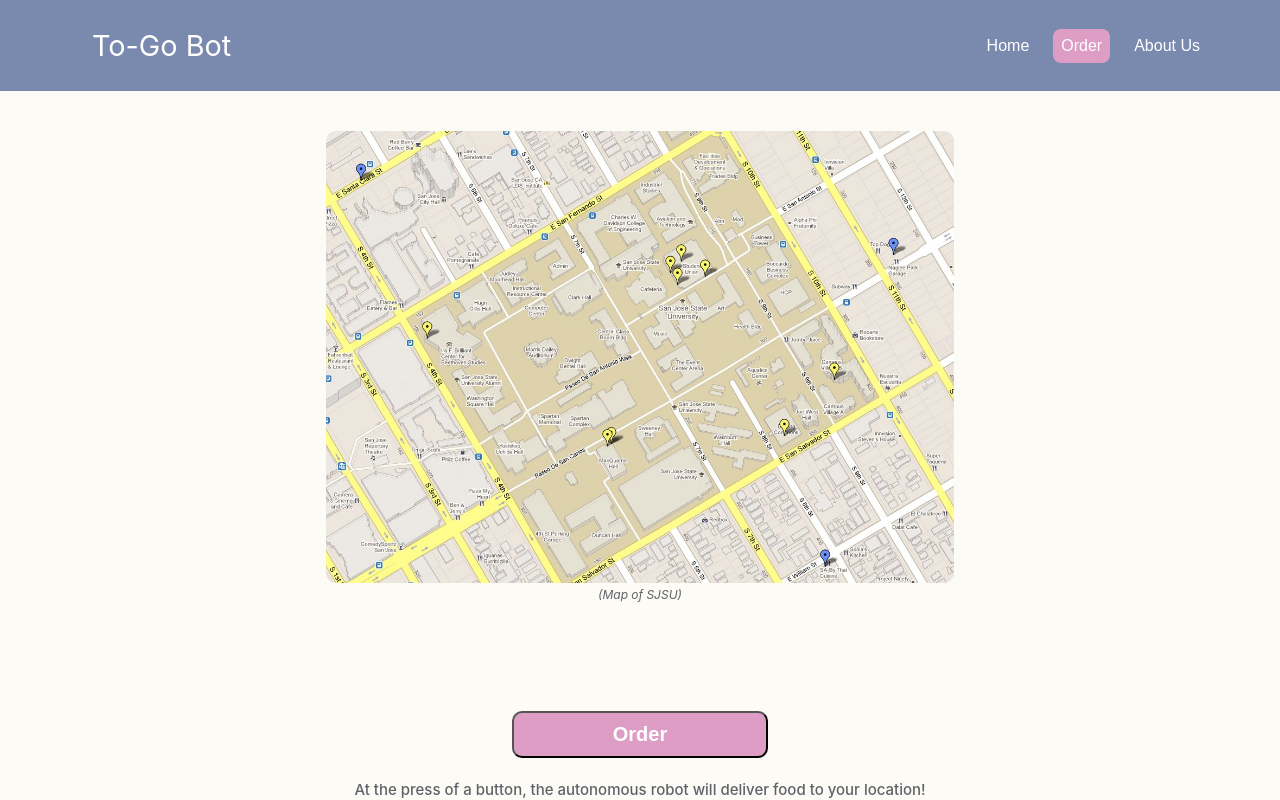
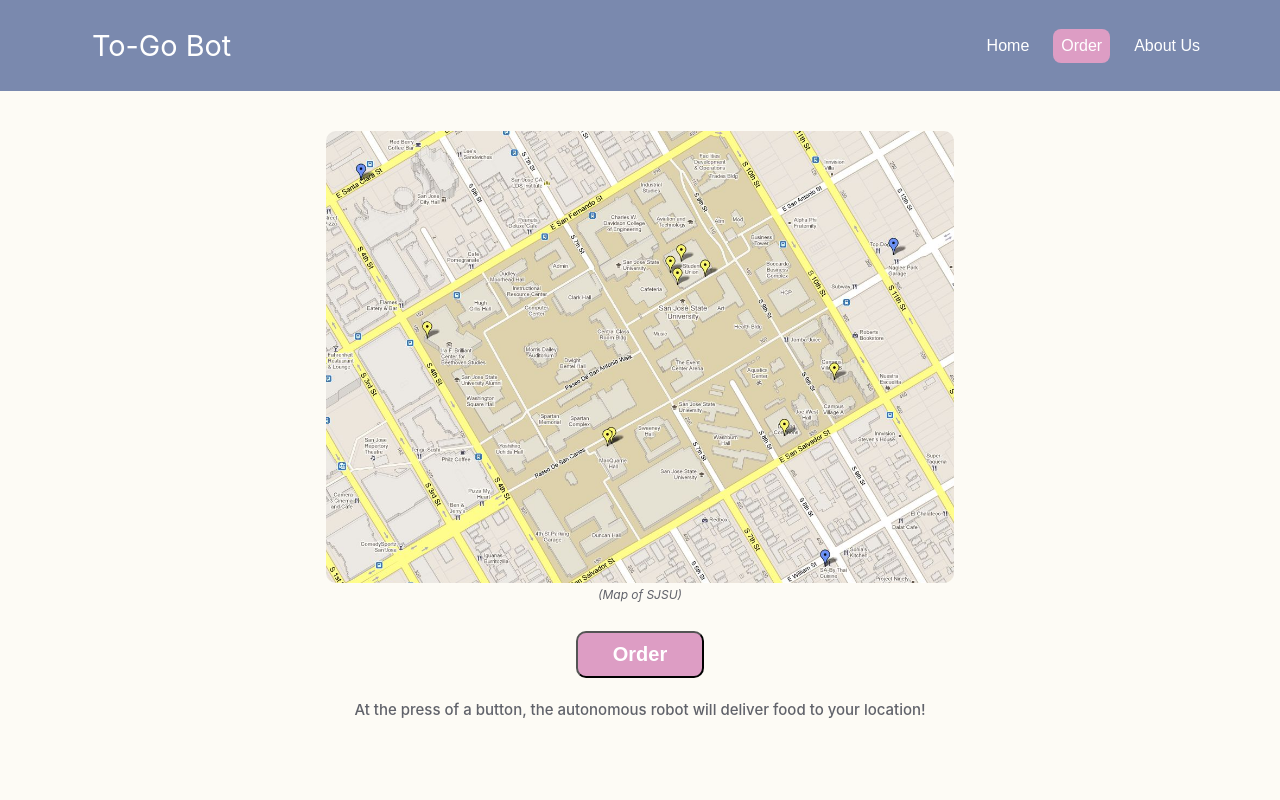
Before and after one commit to spring24pnmclass/frontend, a React (Vite) app: page /order in a window 1280 px wide. Shown: the top 800 px of the page. Built offline with nearby package versions, Linux system fonts and the light colour scheme.

Commit message:
fixed the button css

```diff
--- a/src/components/Order.css
+++ b/src/components/Order.css
@@ -35,12 +35,12 @@
     margin-top: 30px; /* Added space from the top */
 }
 
-.button {
+.button1 {
     padding: 10px;
     width: 10%; /* Adjusted width */
     text-align: center;
     border-radius: 10px;
-    background-color: #7e88b0;
+    background-color: #dd9dc4;
     cursor: pointer;
     font-family: Apercu, -apple-system, 'BlinkMacSystemFont', Segoe UI, Roboto, Helvetica Neue, Arial, Noto Sans, sans-serif, Apple Color Emoji, Segoe UI Emoji, Segoe UI Symbol, Noto Color Emoji;
     color: #ffffff;
@@ -48,8 +48,8 @@
     margin-top: -5%; /* Added space from the text */
 }
 
-.button:hover {
-    background-color: #dd9dc4;
+.button1:hover {
+    background-color: #e8bdd7;
 }
 
 .sjsu-map-image {
@@ -61,7 +61,6 @@
 
 #root > div {
     background-color: #fdfbf5 !important; /* Set the background color for the entire page */
-
 }
 
 #root > div > div.description-box > h2
--- a/src/components/banner.css
+++ b/src/components/banner.css
@@ -68,7 +68,9 @@
   transition: background-color 0.3s;
   margin-top: 5%; /* Added space from the text */
 }
-
+.button:hover {
+  background-color: #e8bdd7;
+}
 .button p {
  color: #ffffff;
 
--- a/src/pages/Order.jsx
+++ b/src/pages/Order.jsx
@@ -18,7 +18,7 @@
     </div>
 
   <Link to="/login">
-    <button className="button">
+    <button className="button1">
         <h2>Order</h2>
     </button>
   </Link>
```
